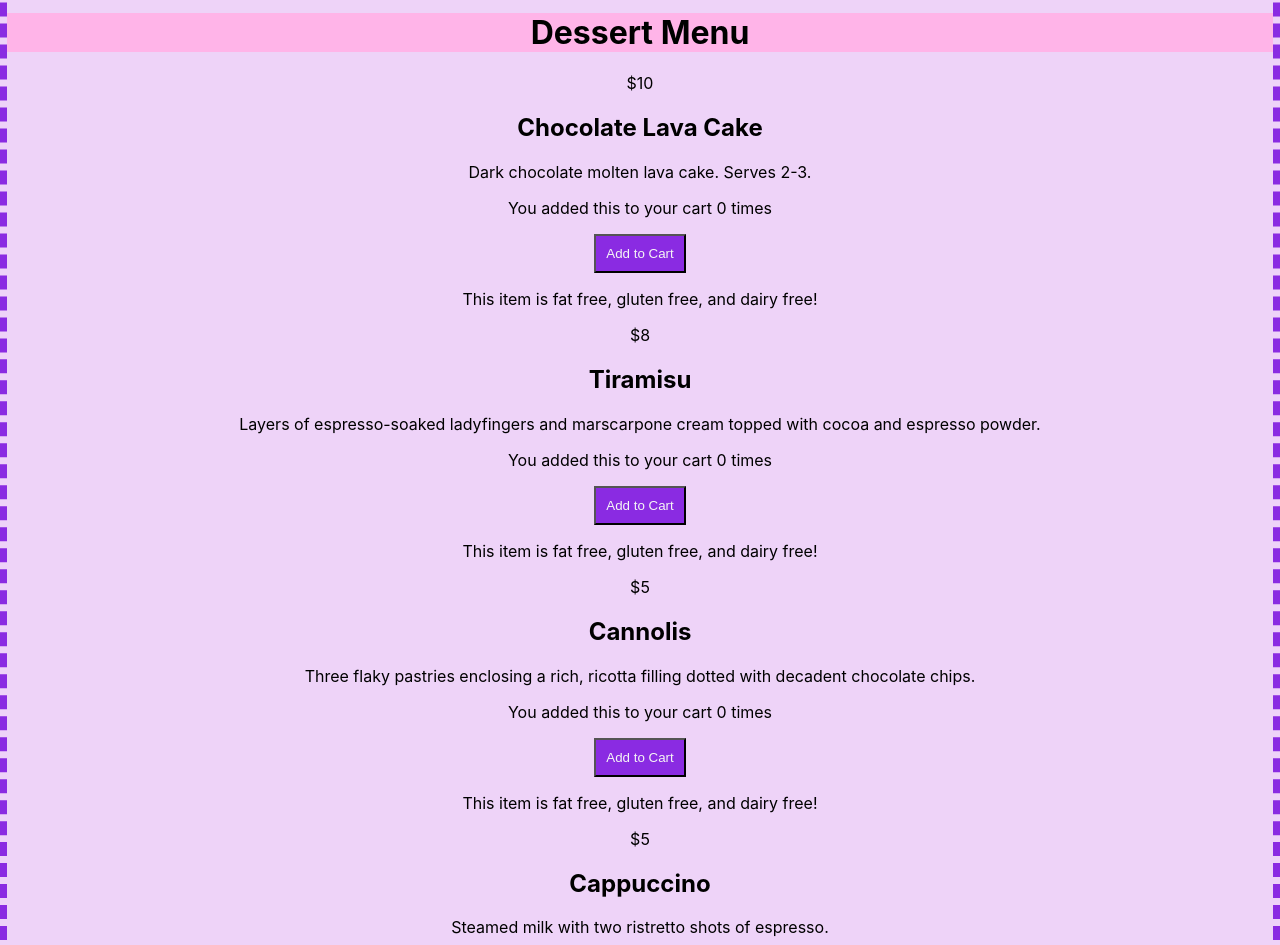
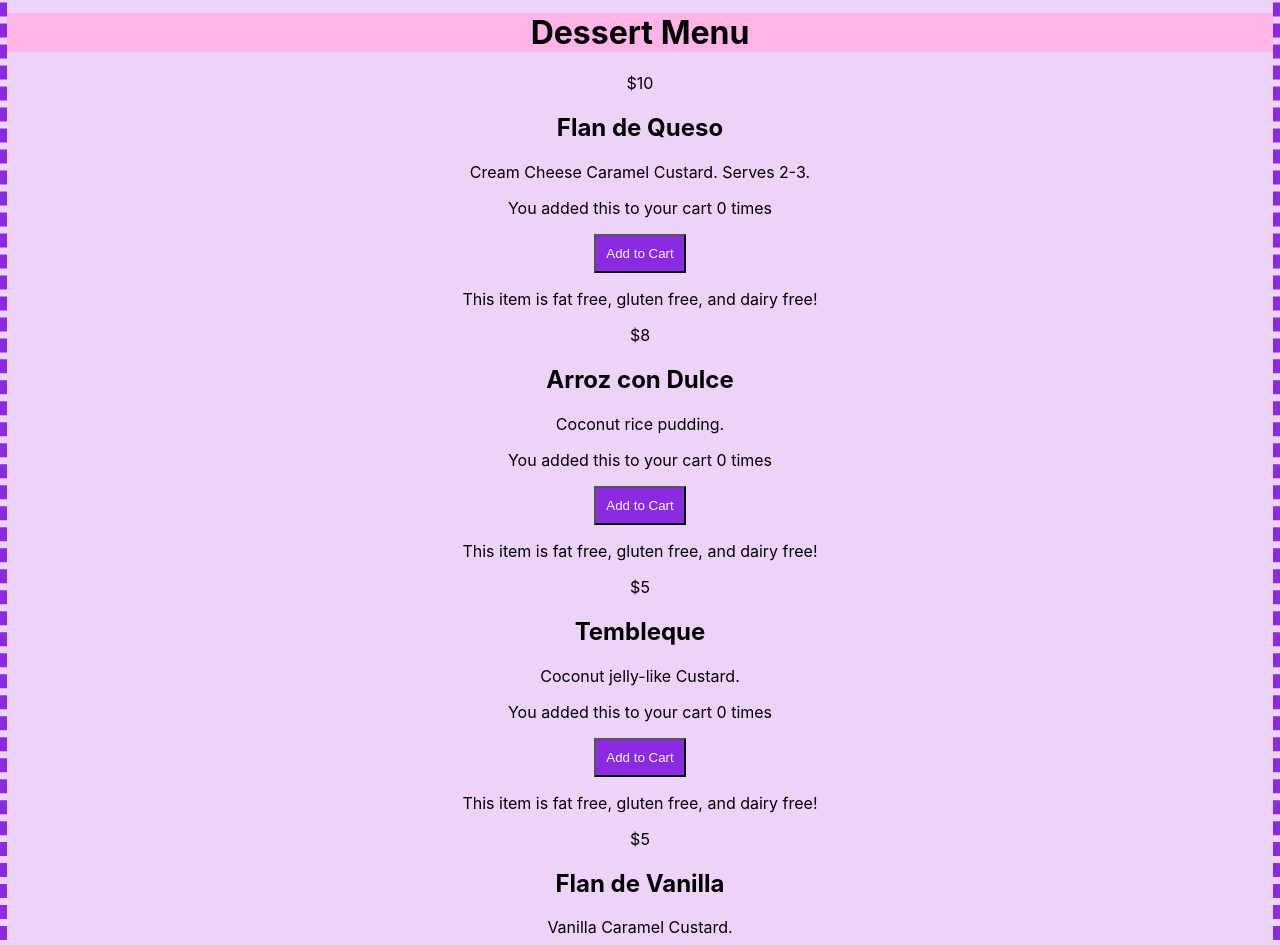
Before and after one commit to Karynes16/Portfolio1, a React (Create React App) app: page / in a window 1280 px wide. Shown: the part 837-1782 px from the top of the page. Built offline with nearby package versions, Linux system fonts and the light colour scheme.

Commit message:
March 22, 2022 3:46 PM

```diff
--- a/src/App.js
+++ b/src/App.js
@@ -43,26 +43,26 @@ function App() {
        {
          itemId:45,
          itemPrice: "$10",
-         itemName: "Chocolate Lava Cake",
-         itemDescription: "Dark chocolate molten lava cake. Serves 2-3.",
+         itemName: "Flan de Queso",
+         itemDescription: "Cream Cheese Caramel Custard. Serves 2-3.",
        },
        {
          itemId:47,
          itemPrice: "$8",
-         itemName: "Tiramisu",
-         itemDescription: "Layers of espresso-soaked ladyfingers and marscarpone cream topped with cocoa and espresso powder.",
+         itemName: "Arroz con Dulce",
+         itemDescription: "Coconut rice pudding.",
        },
        {
          itemId:49,
          itemPrice: "$5",
-         itemName: "Cannolis",
-         itemDescription: "Three flaky pastries enclosing a rich, ricotta filling dotted with decadent chocolate chips.",
+         itemName: "Tembleque",
+         itemDescription: "Coconut jelly-like Custard.",
        },
        {
          itemId:50,
          itemPrice: "$5",
-         itemName: "Cappuccino",
-         itemDescription: "Steamed milk with two ristretto shots of espresso.",
+         itemName: "Flan de Vanilla",
+         itemDescription: "Vanilla Caramel Custard.",
        }
      ]
     }
```
